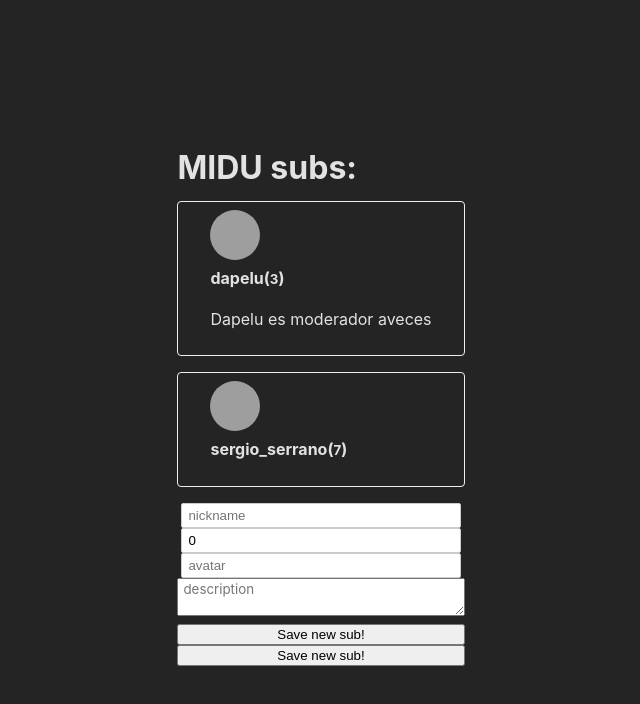
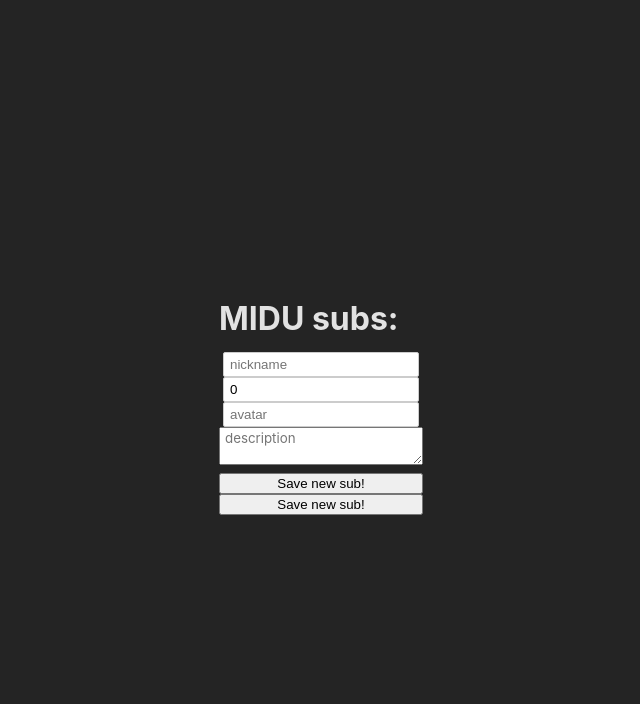
Before and after one commit to Ianduha13/tsreactmidu, a React (Vite) app: page / in a window 1280 px wide. Shown: the top 704 px of the page, without its empty margins (319-959 px from the left). Built offline with nearby package versions, Linux system fonts and the light colour scheme; grey boxes are pictures that could not be loaded.

Commit message:
Final commit

```diff
--- a/src/App.tsx
+++ b/src/App.tsx
@@ -2,21 +2,6 @@ import { useEffect, useState, useRef } from 'react'
 import List from './components/List'
 import Form from './components/Form'
 import { Sub } from './types'
-
-const INITIAL_STATE = [
-    {
-      nick: 'dapelu',
-      subMonths: 3,
-      avatar: 'http://i.pravatar.cc/150?u=dapelu',
-      description: "Dapelu es moderador aveces"
-    },
-    {
-      nick: 'sergio_serrano',
-      subMonths: 7,
-      avatar:'http://i.pravatar.cc/150?u=sergio_serrano'
-    }
-  ]
-
 
 interface AppState{
   subs: Array<Sub>
@@ -26,9 +11,7 @@ function App() {
   const [subs, setSubs] = useState<AppState["subs"]>([])
   const divRef = useRef<HTMLDivElement>(null)
 
-  useEffect(() =>{
-    setSubs(INITIAL_STATE)
-  },[])
+
   const handleNewSub = (newSub: Sub): void => {
     setSubs(subs => [...subs, newSub])
   }
```
